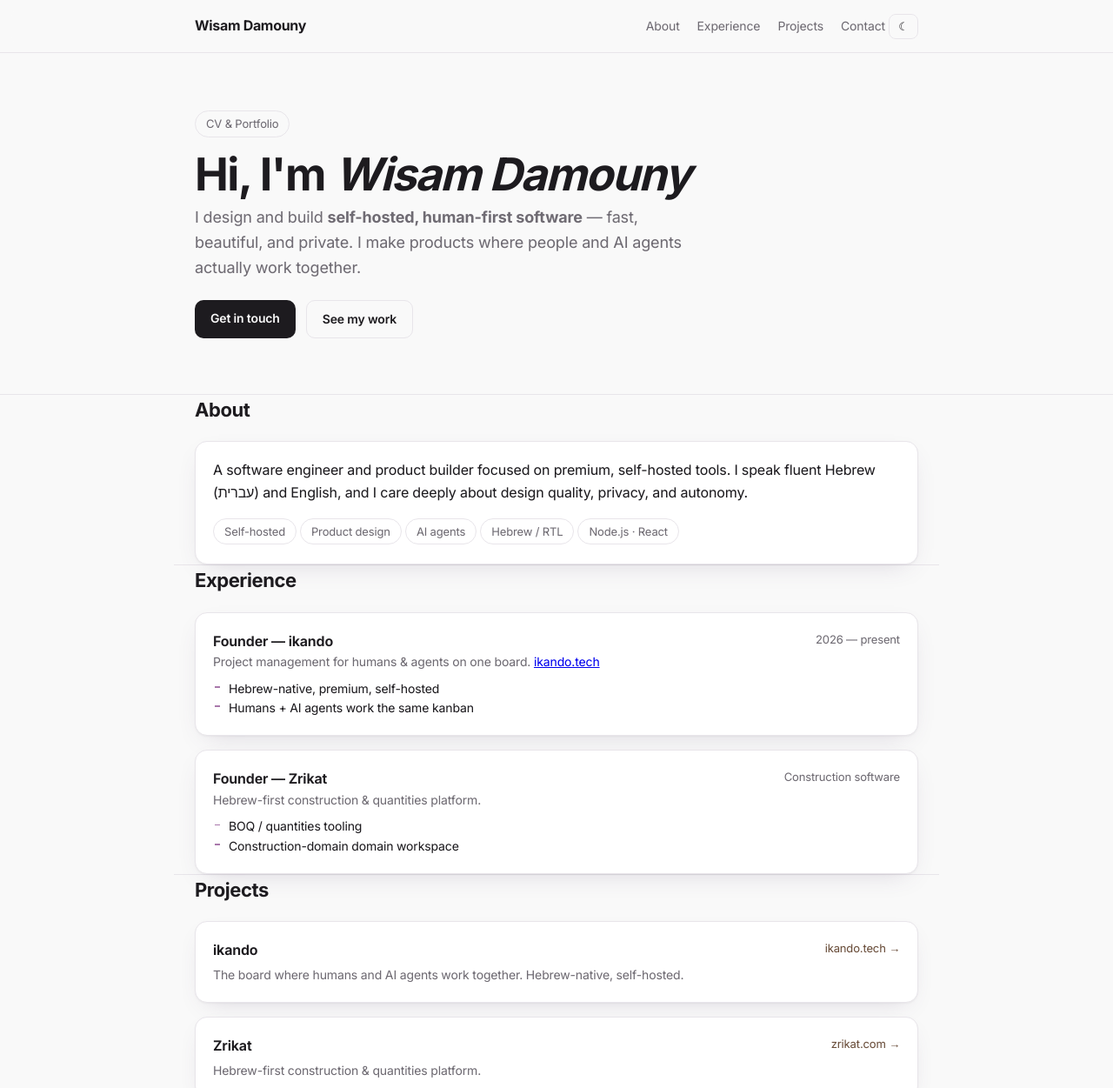
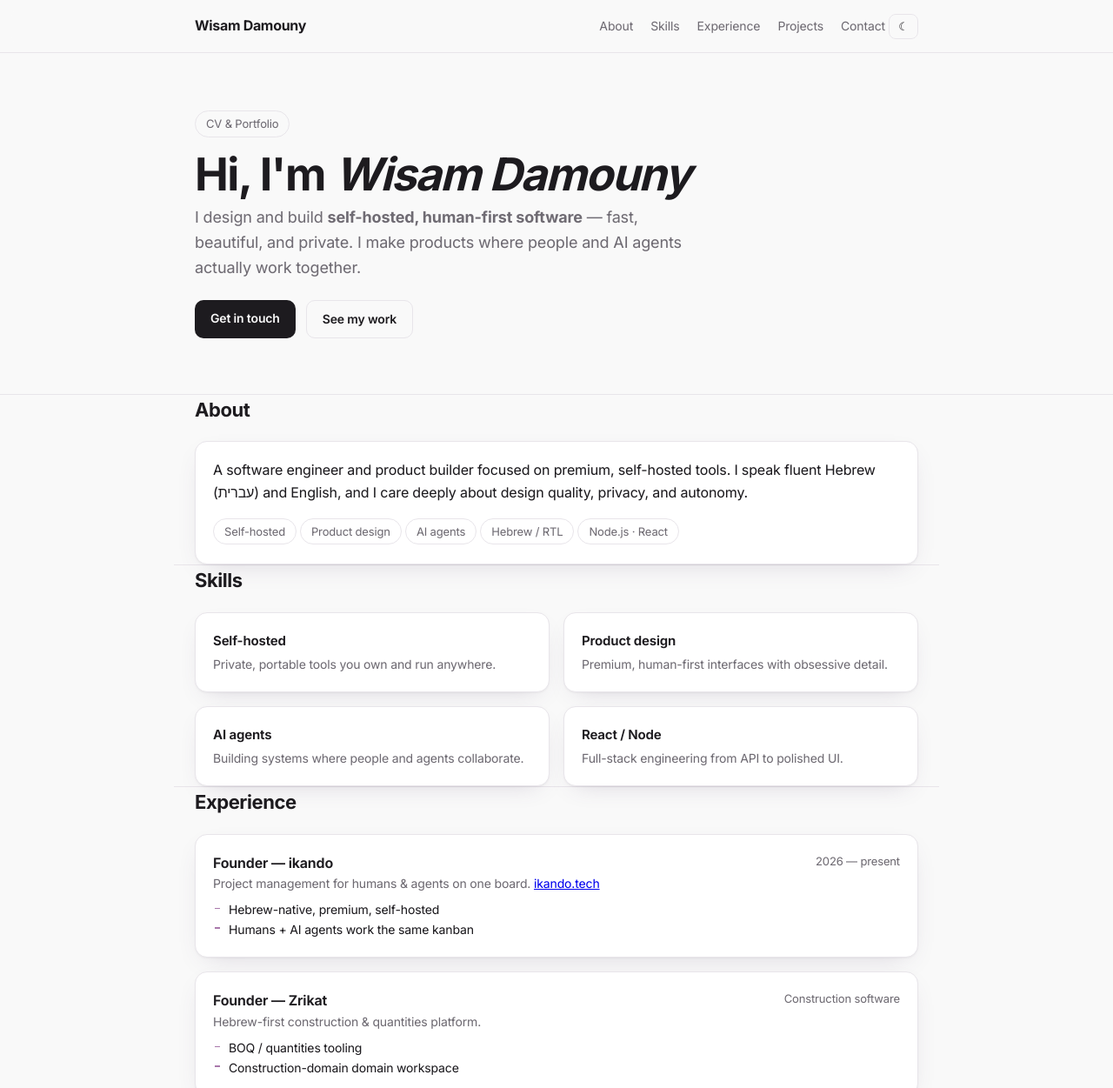
Before and after one commit to wisamd/wisamdamouny, a plain HTML site: page index.html in a window 1280 px wide. Shown: the top 1251 px of the page at 87% size. Drawn offline with Linux system fonts and the light colour scheme.

Commit message:
feat(portfolio): add compact skills grid section (WD-1)

```diff
--- a/index.html
+++ b/index.html
@@ -40,7 +40,11 @@
   .btn.ghost{border:1px solid var(--border); color:var(--fg)}
   h2{font-size:22px; letter-spacing:-.02em; margin-bottom:18px}
   .grid{display:grid; gap:16px}
+  .skills{grid-template-columns:repeat(2,1fr)}
+  @media(max-width:600px){ .skills{grid-template-columns:1fr} }
   .card{background:var(--card); border:1px solid var(--border); border-radius:14px; padding:20px; box-shadow:var(--shadow)}
+  .skill h3{font-size:15px; font-weight:650; margin-bottom:4px}
+  .skill p{color:var(--muted); font-size:14px}
   .job-head{display:flex; justify-content:space-between; flex-wrap:wrap; gap:4px}
   .job-title{font-weight:650}
   .date{color:var(--muted); font-size:13px}
@@ -61,7 +65,7 @@
   <nav class="wrap">
     <div class="brand">Wisam Damouny</div>
     <div class="nav-links">
-      <a href="#about">About</a><a href="#experience">Experience</a><a href="#projects">Projects</a><a href="#contact">Contact</a>
+      <a href="#about">About</a><a href="#skills">Skills</a><a href="#experience">Experience</a><a href="#projects">Projects</a><a href="#contact">Contact</a>
       <button class="theme" id="theme" aria-label="Toggle theme">☾</button>
     </div>
   </nav>
@@ -86,6 +90,16 @@
     <div style="margin-top:14px">
       <span class="pill">Self-hosted</span><span class="pill">Product design</span><span class="pill">AI agents</span><span class="pill">Hebrew / RTL</span><span class="pill">Node.js · React</span>
     </div>
+  </div>
+</section>
+
+<section id="skills" class="wrap">
+  <h2>Skills</h2>
+  <div class="grid skills">
+    <div class="card skill"><h3>Self-hosted</h3><p>Private, portable tools you own and run anywhere.</p></div>
+    <div class="card skill"><h3>Product design</h3><p>Premium, human-first interfaces with obsessive detail.</p></div>
+    <div class="card skill"><h3>AI agents</h3><p>Building systems where people and agents collaborate.</p></div>
+    <div class="card skill"><h3>React / Node</h3><p>Full-stack engineering from API to polished UI.</p></div>
   </div>
 </section>
 
```
